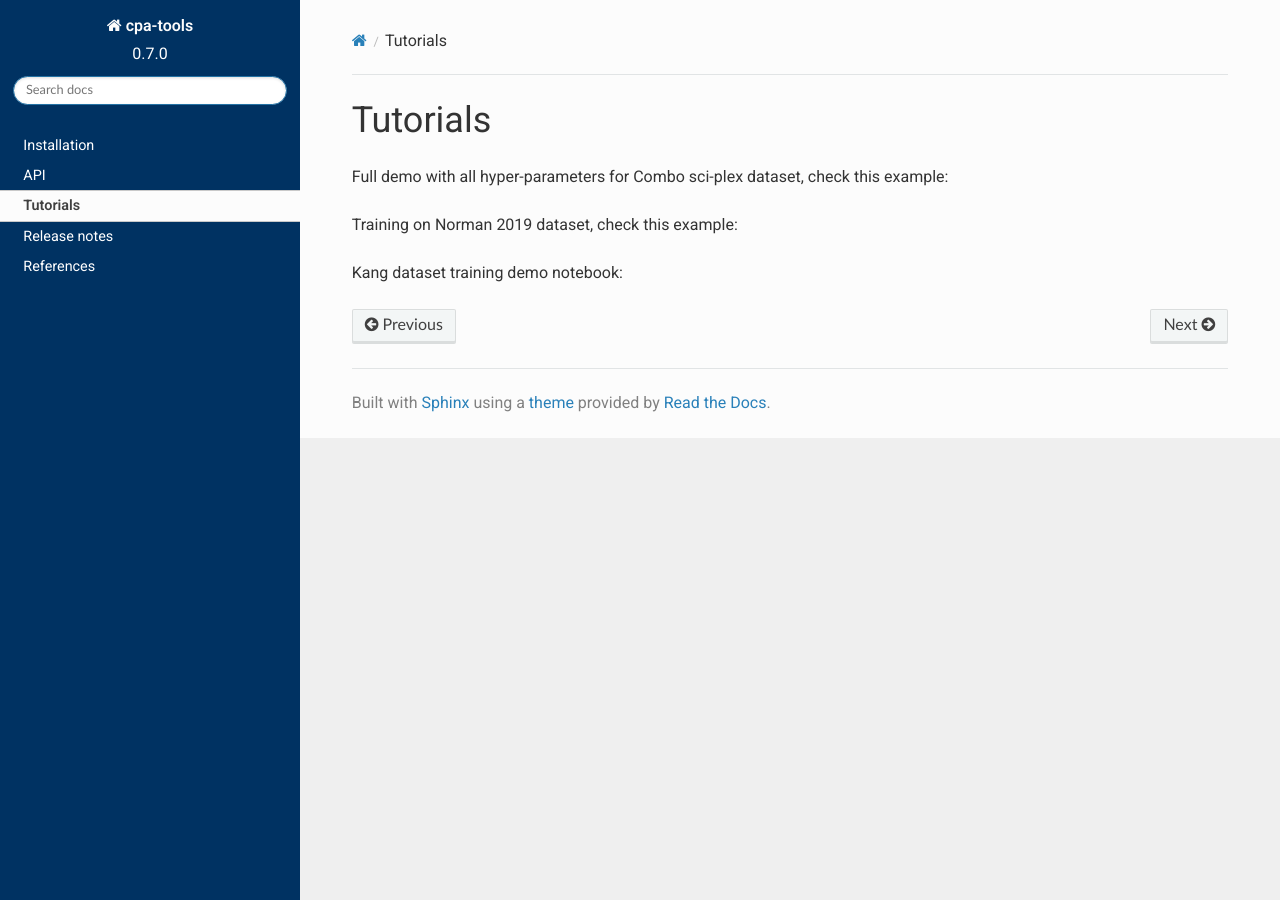
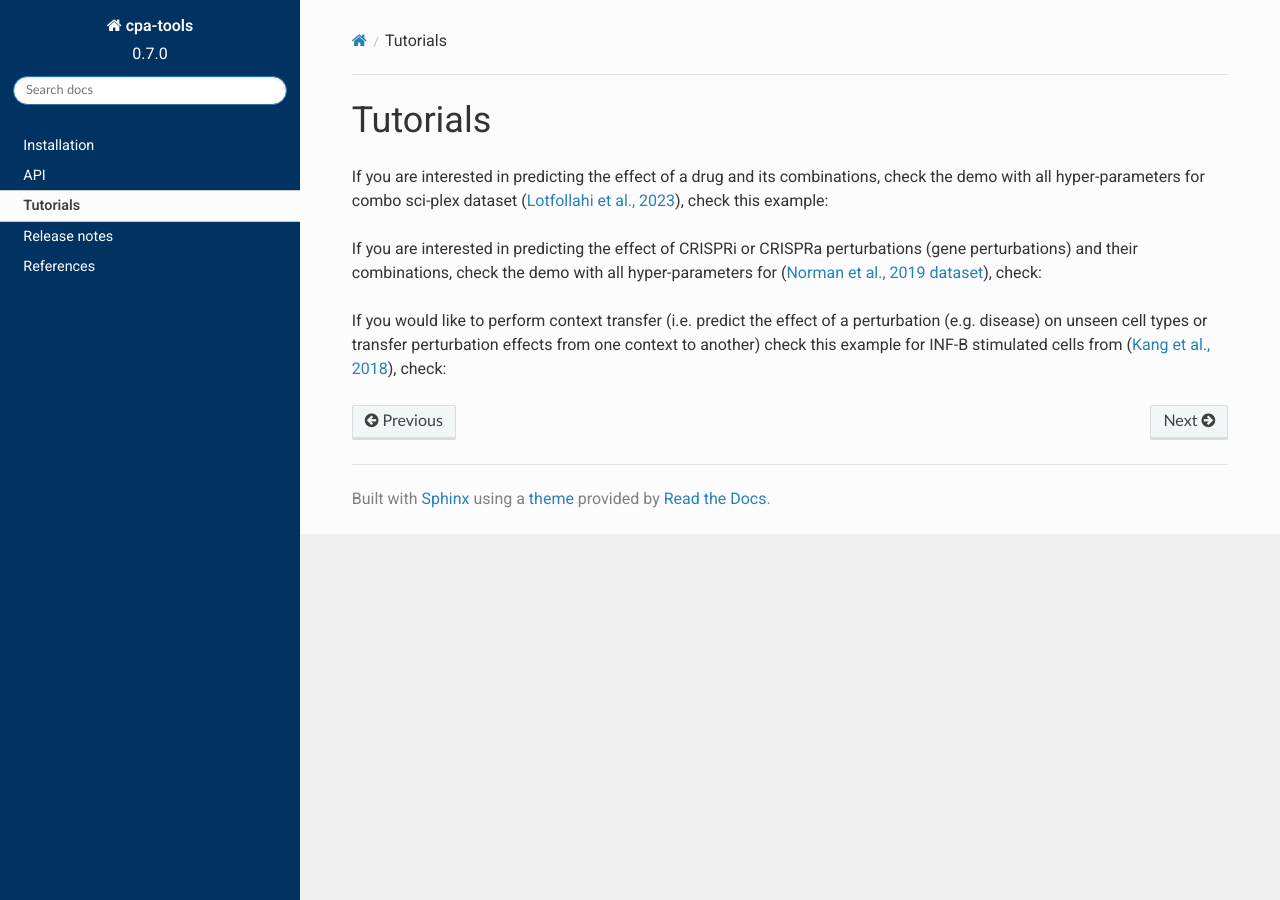
Before and after one commit to theislab/cpa, a Sphinx documentation site: the page built from docs/tutorials/index.rst, in a window 1280 px wide. Built offline with Sphinx 7.4.7 and the Read the Docs theme 2.0.0, drawn with Linux system fonts in a browser that asks for light colours; pages that are not in the unit, such as notebooks, are missing from menus.

Commit message:
Update index.rst

```diff
--- a/docs/tutorials/index.rst
+++ b/docs/tutorials/index.rst
@@ -2,21 +2,21 @@
 Tutorials
 =========
 
-Full demo with all hyper-parameters for Combo sci-plex dataset, check this example:
+If you are interested in predicting the effect of a drug and its combinations, check the demo with all hyper-parameters for combo sci-plex dataset (`Lotfollahi et al., 2023 <https://www.embopress.org/doi/full/10.15252/msb.202211517>`_), check this example:
 
 .. toctree::
     :maxdepth: 1
 
     combosciplex
 
-Training on Norman 2019 dataset, check this example:
+If you are interested in predicting the effect of CRISPRi or  CRISPRa perturbations (gene perturbations) and their combinations, check the demo with all hyper-parameters for (`Norman et al., 2019 dataset <https://www.science.org/doi/10.1126/science.aax4438>`_), check:
 
 .. toctree::
     :maxdepth: 1
 
     Norman
 
-Kang dataset training demo notebook:
+If you would like to perform context transfer (i.e. predict the effect of a perturbation (e.g. disease) on unseen cell types or transfer perturbation effects from one context to another) check this example for INF-B stimulated cells from (`Kang et al., 2018 <https://www.nature.com/articles/nbt.4042>`_), check:
 
 .. toctree::
     :maxdepth: 1
```
